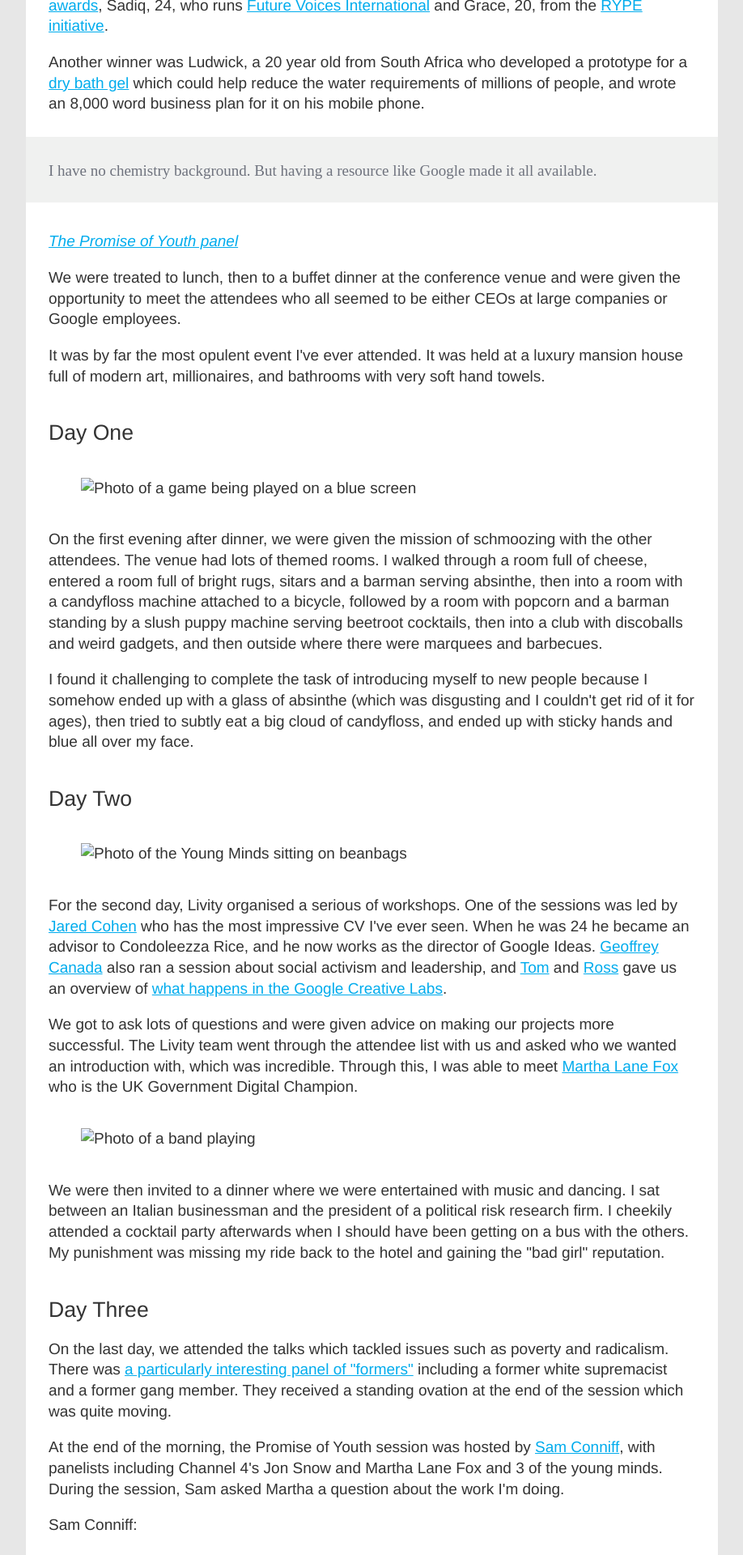
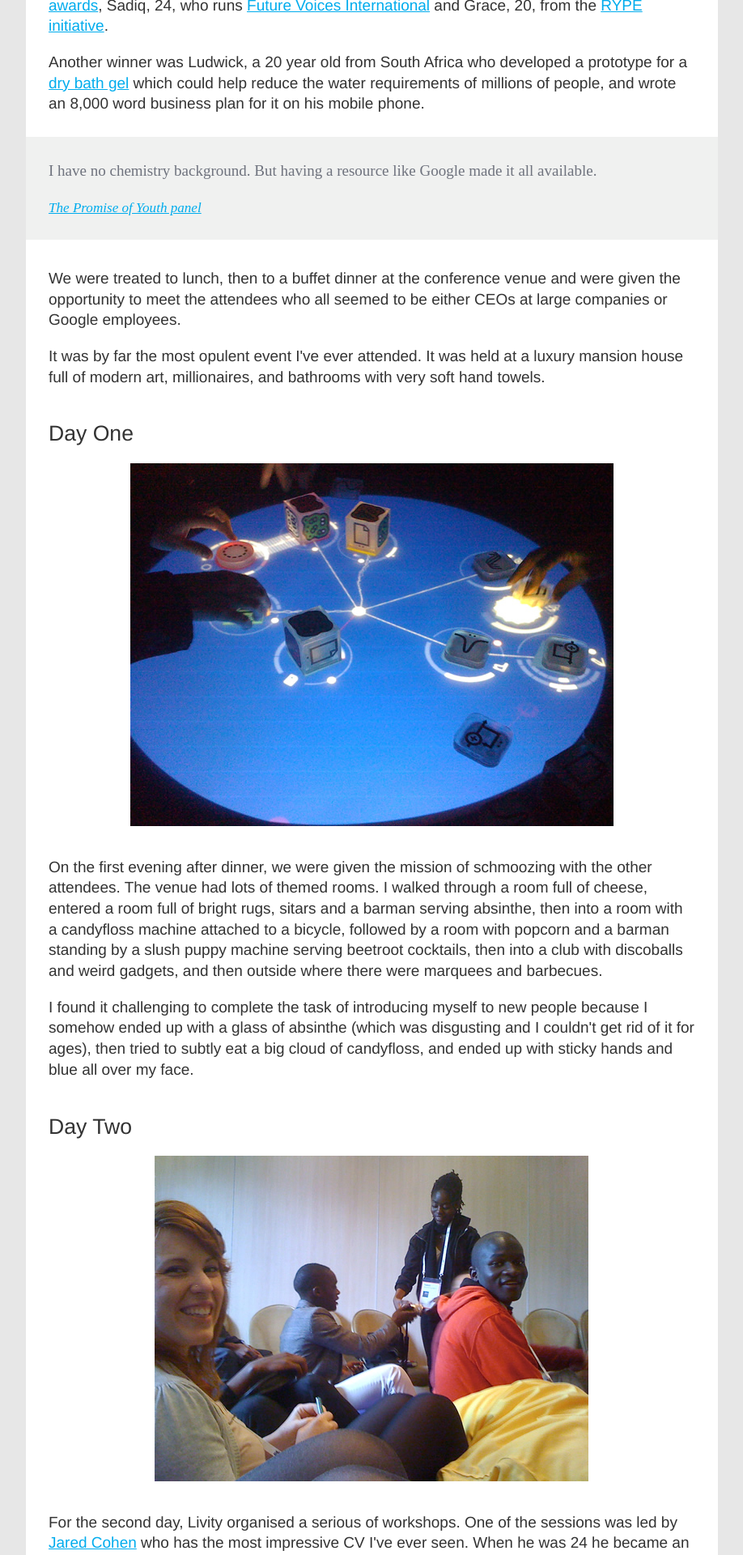
Before and after one commit to maban/maban, a Jekyll site: the page built from _posts/2011-05-20-56.html, in a window 1280 px wide. Shown: the part 501-2421 px from the top of the page at 81% size, without its empty margins (181-1099 px from the left). Built offline with Jekyll 4.4.1, drawn with Linux system fonts in a browser that asks for light colours.

Commit message:
Clean up post 56

```diff
--- a/_posts/2011-05-20-56.html
+++ b/_posts/2011-05-20-56.html
@@ -12,9 +12,9 @@ title: Google Zeitgeist 2011
 <p>Another winner was Ludwick, a 20 year old from South Africa who developed a prototype for a <a href="http://www.youtube.com/watch?v=fM7yqKxDeiw&feature=youtu.be">dry bath gel</a> which could help reduce the water requirements of millions of people, and wrote an 8,000 word business plan for it on his mobile phone.</p>
 
 <blockquote>
-<p>I have no chemistry background. But having a resource like Google made it all available.</p>
+    <p>I have no chemistry background. But having a resource like Google made it all available.</p>
+    <p><cite><a href="http://www.zeitgeistminds.com/videos/the-promise-of-youth">The Promise of Youth panel</a></cite></p>
 </blockquote>
-<p><cite><a href="http://www.zeitgeistminds.com/videos/the-promise-of-youth">The Promise of Youth panel</a></cite></p>
 
 <p>We were treated to lunch, then to a buffet dinner at the conference venue and were given the opportunity to meet the attendees who all seemed to be either CEOs at large companies or Google employees.</p>
 
@@ -23,8 +23,8 @@ title: Google Zeitgeist 2011
 
 <h2>Day One</h2>
 
-<figure class="pullout">
-	<img src="http://maban.co.uk/image/article/photo-zeitgeist-game.jpg" alt="Photo of a game being played on a blue screen" />
+<figure class="full">
+	<img src="/image/photo-zeitgeist-game.jpg" alt="Photo of a game being played on a blue screen" />
 </figure>
 
 <p>On the first evening after dinner, we were given the mission of schmoozing with the other attendees. The venue had lots of themed rooms. I walked through a room full of cheese, entered a room full of bright rugs, sitars and a barman serving absinthe, then into a room with a candyfloss machine attached to a bicycle, followed by a room with popcorn and a barman standing by a slush puppy machine serving beetroot cocktails, then into a club with discoballs and weird gadgets, and then outside where there were marquees and barbecues.</p>
@@ -33,14 +33,14 @@ title: Google Zeitgeist 2011
 
 <h2>Day Two</h2>
 
-<figure class="pullout">
-	<img src="http://maban.co.uk/image/article/photo-zeitgeist-beanbags.jpg" alt="Photo of the Young Minds sitting on beanbags" />
+<figure class="full">
+	<img src="/image/photo-zeitgeist-beanbags.jpg" alt="Photo of the Young Minds sitting on beanbags" />
 </figure>
 
 <p>For the second day, Livity organised a serious of workshops. One of the sessions was led by <a href="http://en.wikipedia.org/wiki/Jared_Cohen">Jared Cohen</a> who has the most impressive CV I've ever seen. When he was 24 he became an advisor to Condoleezza Rice, and he now works as the director of Google Ideas. <a href="http://en.wikipedia.org/wiki/Geoffrey_Canada">Geoffrey Canada</a> also ran a session about social activism and leadership, and <a href="http://twitter.com/tomux">Tom</a> and <a href="http://twitter.com/rosswarren">Ross</a> gave us an overview of <a href="http://www.youtube.com/user/lifeinaday">what happens in the Google Creative Labs</a>.</p> We got to ask lots of questions and were given advice on making our projects more successful. The Livity team went through the attendee list with us and asked who we wanted an introduction with, which was incredible. Through this, I was able to meet <a href="http://en.wikipedia.org/wiki/Martha_Lane_Fox">Martha Lane Fox</a> who is the UK Government Digital Champion.</p>
 
-<figure class="pullout">
-	<img src="http://maban.co.uk/image/article/photo-zeitgeist-band.jpg" alt="Photo of a band playing" />
+<figure class="full">
+	<img src="/image/photo-zeitgeist-band.jpg" alt="Photo of a band playing" />
 </figure>
 
 <p>We were then invited to a dinner where we were entertained with music and dancing. I sat between an Italian businessman and the president of a political risk research firm. I cheekily attended a cocktail party afterwards when I should have been getting on a bus with the others. My punishment was missing my ride back to the hotel and gaining the "bad girl" reputation.</p>
@@ -51,25 +51,19 @@ title: Google Zeitgeist 2011
 
 <p>At the end of the morning, the Promise of Youth session was hosted by <a href="http://twitter.com/samconniff">Sam Conniff</a>, with panelists including Channel 4's Jon Snow and Martha Lane Fox and 3 of the young minds. During the session, Sam asked Martha a question about the work I'm doing.</p>
 
-<p>Sam Conniff:</p>
 <blockquote>
-	<p>One of the other Young Minds, Anna, is campaigning actively in the U.K. to change the curriculum, transform the curriculum, add to the curriculum, something that's missing that we are completely missing the opportunity to educate young people correctly in I.T. So it's something that runs across all of the different Young Minds.</p>
+	<p><strong>Sam Conniff:</strong> One of the other Young Minds, Anna, is campaigning actively in the U.K. to change the curriculum, transform the curriculum, add to the curriculum, something that's missing that we are completely missing the opportunity to educate young people correctly in I.T. So it's something that runs across all of the different Young Minds.</p>
 	<p>Martha, what of your experience as digital inclusion champion could you share with these guys facing the same challenges?</p>
-</blockquote>
-
-<p>Martha Lane Fox:</p>
-<blockquote>
-	<p>I think it's really interesting to see what the boundary between what government could do and should do and what young, people, old people, people of all age should do around any kind of inclusion, whether it is digital, educational or any other kind of skill.</p>
+	<p><strong>Martha Lane Fox:</strong> I think it's really interesting to see what the boundary between what government could do and should do and what young, people, old people, people of all age should do around any kind of inclusion, whether it is digital, educational or any other kind of skill.</p>
 	<p>Listening to you talk, one thing I feel very strongly about here in the U.K. is it's the lowest cost way for the government to help itself is by making sure everybody is connected, and that's the link I feel frustrated.</p>
 	<p>I am not making the arguments clearly enough. It's beginning to happen in government that by making everybody able to use the Internet, helping everybody be able to use the Internet, certain things start to happen much more effectively. Government can communicate more easily. I believe businesses become created.</p>
 	<p>All of you set, you are a brilliant example of that. So I think that the pressure should be put on governments to make sure they are looking after their kind of final bits of all of these pieces to make sure that the final third, tenth, whatever it is are able to use technologies, even if it's just making sure the infrastructure is there. And then you guys can layer the things on top.</p>
+	<p><cite><a href="http://www.zeitgeistminds.com/videos/the-promise-of-youth">The Promise of Youth panel</a></cite></p>
 </blockquote>
 
-<p><cite><a href="http://www.zeitgeistminds.com/videos/the-promise-of-youth">The Promise of Youth panel</a></cite></p>
-
-<figure class="pullout">
-	<img src="http://maban.co.uk/image/article/photo-zeitgeist-lego.jpg" alt="Photo of Oyin wearing a hat made of lego" />
-	<figcpation>Lego Mindstorms were doing an exhibit at the conference and I played a game with Oyin where we controlled robots using our heads.</figcaption>
+<figure class="full">
+	<img src="/image/photo-zeitgeist-lego.jpg" alt="Photo of Oyin wearing a hat made of lego" />
+	<figcaption>Lego Mindstorms were doing an exhibit at the conference and I played a game with Oyin where we controlled robots using our heads.</figcaption>
 </figure>
 
 <p>After the panel, there was a Google product showcase. This was followed by a keynote from Steven Hawking on "Why are we here?", then a Q&amp;A session with Eric Schmidt.</p>
```
Also changed, not shown: image/photo-zeitgeist-band.jpg (added), image/photo-zeitgeist-beanbags.jpg (added), image/photo-zeitgeist-game.jpg (added), image/photo-zeitgeist-lego.jpg (added).
